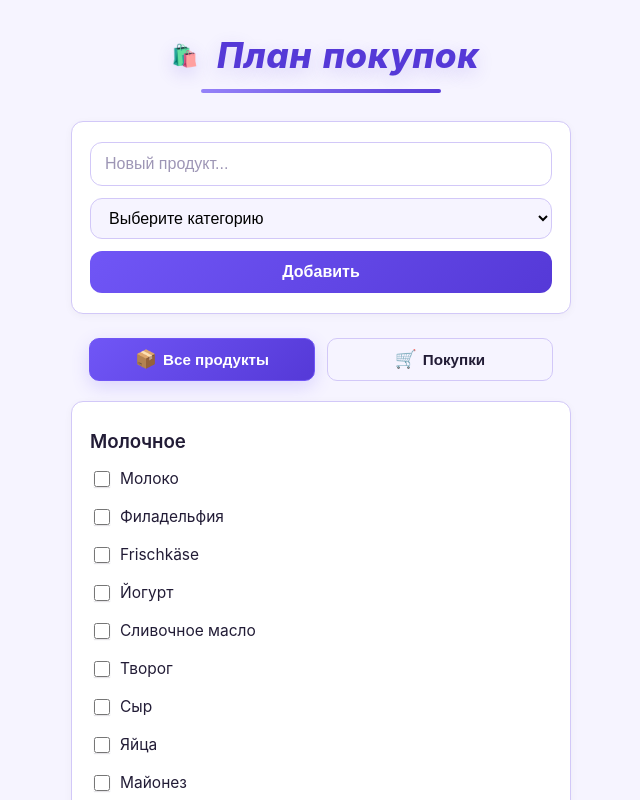
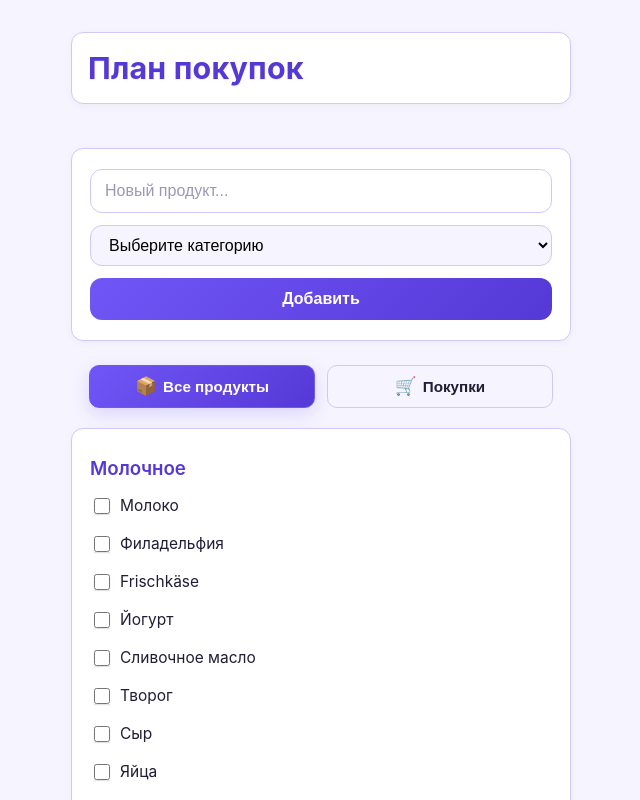
Before and after one commit to ewiithubkto/shopping-list-app, a React (Vite) app: page / in a window 1280 px wide. Shown: the top 800 px of the page, without its empty margins (319-959 px from the left). Built offline with nearby package versions, Linux system fonts and the light colour scheme.

Commit message:
Изменения в коде

```diff
--- a/src/App.jsx
+++ b/src/App.jsx
@@ -154,12 +154,9 @@ export default function App() {
 
   return (
     <div className="app-wrapper">
-      <h1 className="app-title">
-        <span className="app-title__icon" aria-hidden="true">
-          🛍️
-        </span>
-        <span className="app-title__text">План покупок</span>
-      </h1>
+      <div className="app-title-card">
+        <h1 className="app-title">План покупок</h1>
+      </div>
       <Form
         onAddItem={addItem}
         items={items}
--- a/src/styles/app.css
+++ b/src/styles/app.css
@@ -29,56 +29,27 @@
   min-height: 100vh;
 }
 
+.app-title-card {
+  margin: 0 0 var(--space-xl);
+  padding: var(--space-lg);
+  border: 1px solid var(--input-border);
+  border-radius: var(--radius-lg);
+  background-color: var(--surface);
+  box-shadow: 0 2px 8px rgba(0, 0, 0, 0.04);
+}
+
 .app-title {
   margin: 0;
-  text-align: center;
-  line-height: 1.05;
-  font-size: clamp(1.75rem, 3.4vw, 2.2rem);
-  font-family: "Nunito", "Poppins", "Inter", system-ui, -apple-system, sans-serif;
-  font-weight: 800;
-  font-style: italic;
-  display: inline-flex;
-  align-items: center;
-  justify-content: center;
-  gap: var(--space-sm);
-  letter-spacing: 0.014em;
+  line-height: 1.25;
+  font-size: 1.9rem;
+  font-family: inherit;
+  font-weight: 700;
+  font-style: normal;
+  display: block;
+  letter-spacing: 0.2px;
   color: var(--primary-dark);
-  text-shadow: 0 6px 18px rgba(85, 57, 215, 0.18);
-  position: relative;
-  padding-bottom: 16px;
-}
-
-.app-title::after {
-  content: "";
-  position: absolute;
-  left: 50%;
-  bottom: 4px;
-  transform: translateX(-50%);
-  width: clamp(150px, 34vw, 240px);
-  height: 4px;
-  border-radius: 999px;
-  background: linear-gradient(
-    90deg,
-    rgba(112, 86, 246, 0.72),
-    rgba(85, 57, 215, 0.98)
-  );
-}
-
-.app-title__icon {
-  display: inline-flex;
-  align-items: center;
-  justify-content: center;
-  width: 44px;
-  height: 44px;
-  color: var(--primary-dark);
-  font-size: 1.35rem;
-}
-
-.app-title__text {
-  display: inline-flex;
-  align-items: center;
-  padding: 6px 0;
-  letter-spacing: 0.018em;
+  opacity: 1;
+  text-shadow: 0 1px 1px rgba(0, 0, 0, 0.08);
 }
 
 .section-title {
--- a/src/styles/list.css
+++ b/src/styles/list.css
@@ -64,7 +64,7 @@
   margin-top: var(--space-sm);
   margin-bottom: var(--space-xs);
   font-weight: 600;
-  color: var(--text);
+  color: var(--primary-dark);
 }
 
 input[type="checkbox"] {
```
